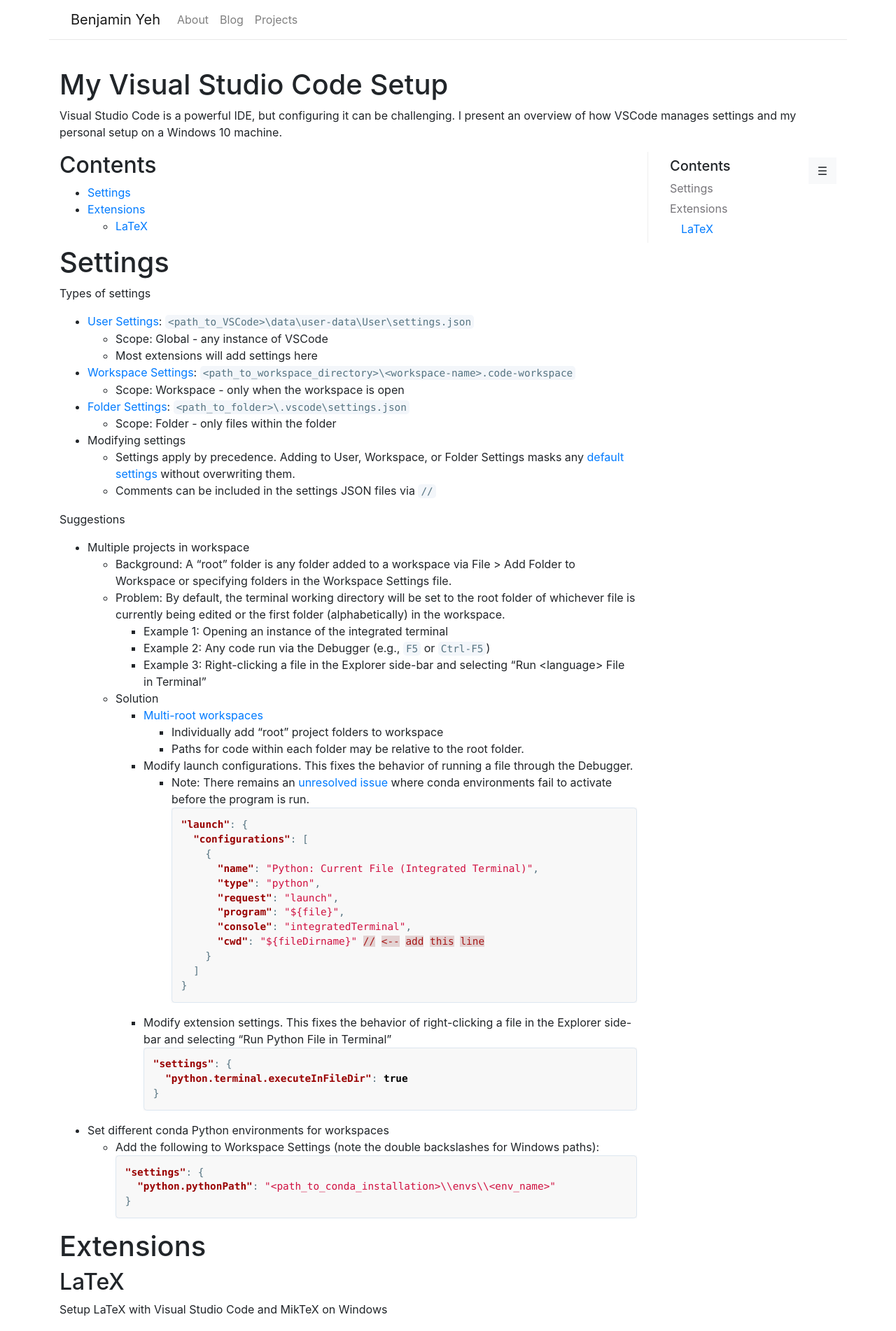
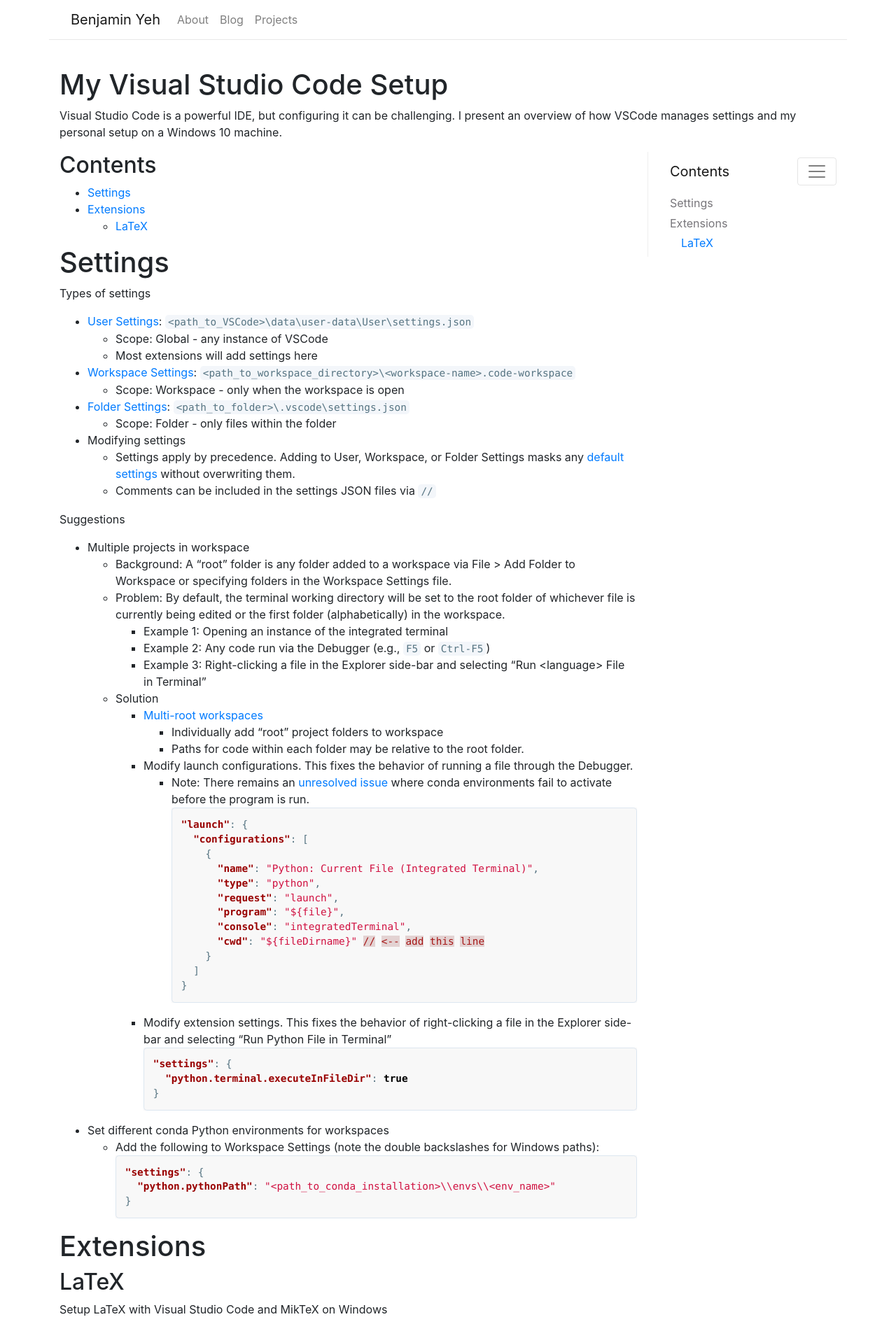
Before and after one commit to bentyeh/bentyeh.github.io, a Jekyll site: the page built from _posts/2018-11-05-vscode.md, in a window 1280 px wide. Shown: the top 1902 px of the page at 70% size. Built offline with Jekyll 4.4.1, drawn with Linux system fonts in a browser that asks for light colours.

Commit message:
Update TOC sidebar toggling code
Based on https://github.com/chrisyeh96/chrisyeh96.github.io/commit/28a1ac0479299a76f9b624cafa35b7c5b576f8d6

```diff
--- a/_layouts/default.html
+++ b/_layouts/default.html
@@ -84,7 +77,11 @@ layout: compress
   {% include analytics.html %}
 </head>
 
+{%- if page.use_toc -%}
 <body data-spy="scroll" data-target="#{{ layout.toc_nav_id }}">
+{%- else -%}
+<body>
+{%- endif -%}
   {% include navbar.html %}
 
   <div class="container">
--- a/_layouts/post.html
+++ b/_layouts/post.html
@@ -6,15 +6,23 @@ toc_nav_id: toc-nav
 {%- if page.use_toc -%}
     <div class="row">
         <main class="col-xl-9" id="main">
-            <button type="button" class="btn btn-light d-none toggle-nav" id="show-sidebar" title="Show Sidebar" onclick="toggleNav()">☰</button>
+            <nav class="navbar-light d-inline">
+                <button class="navbar-toggler d-none" type="button" id="show-sidebar" onclick="toggleNav()">
+                    <span class="navbar-toggler-icon"></span>
+                </button>
+            </nav>
             <h2>Contents</h2>
             {% include toc.html html=content %}
             {{ content }}
         </main>
 
         <nav class="d-none d-xl-block col-xl-3 toc-nav" id="{{ layout.toc_nav_id }}">
-            <button type="button" class="btn btn-light toggle-nav" id="hide-sidebar" title="Hide Sidebar" onclick="toggleNav()">☰</button>
-            <h5 class="toc-nav-title">Contents</h5>
+            <nav class="navbar navbar-light bg-white">
+                <span class="navbar-brand">Contents</span>
+                <button class="navbar-toggler" type="button" onclick="toggleNav()">
+                    <span class="navbar-toggler-icon"></span>
+                </button>
+            </nav>
             {% include toc.html html=content class="nav" anchor_class="nav-link" %}
         </nav>
     </div>
--- a/css/website.css
+++ b/css/website.css
@@ -238,19 +238,23 @@ hr {
  * - inspired by the right sidebar on https://getbootstrap.com/docs/4.4/
  ******************/
 
-.toc-nav { /* <nav> */
+ .toc-nav { /* <nav> */
   position: sticky;
   top: 0;
   height: min-content;
   max-height: 100vh;
   overflow-y: auto;
   border-left: 1px solid #eee;
-  padding-top: 0.5rem;
   padding-bottom: 0.5rem;
+
+  /* Hide scrollbar for IE, Edge and Firefox */
+  -ms-overflow-style: none;  /* IE and Edge */
+  scrollbar-width: none;  /* Firefox */
 }
 
-.toc-nav-title {
-  padding-left: 1rem;
+/* Hide scrollbar for Chrome, Safari and Opera */
+.toc-nav::-webkit-scrollbar {
+  display: none;
 }
 
 .toc-nav ul {
@@ -273,13 +277,16 @@ hr {
   text-decoration: none;
 }
 
-.toggle-nav {
-  float: right;
+.toc-nav nav {
   position: sticky;
-  height: min-content;
+  top: 0;
+  padding-right: 0;  /* remove extra padding from Bootstrap's .navbar */
 }
 
 #show-sidebar {
+  position: sticky;
   top: 0.5rem;
-  padding-top: 0.5rem;
+  margin-top: 0.5rem;  /* match `top: 0.5rem` when the button isn't "stuck" yet */
+  float: right;
+  background-color: white;
 }
```
Also changed, not shown: other parts of _layouts/default.html (+8 -15 lines).
